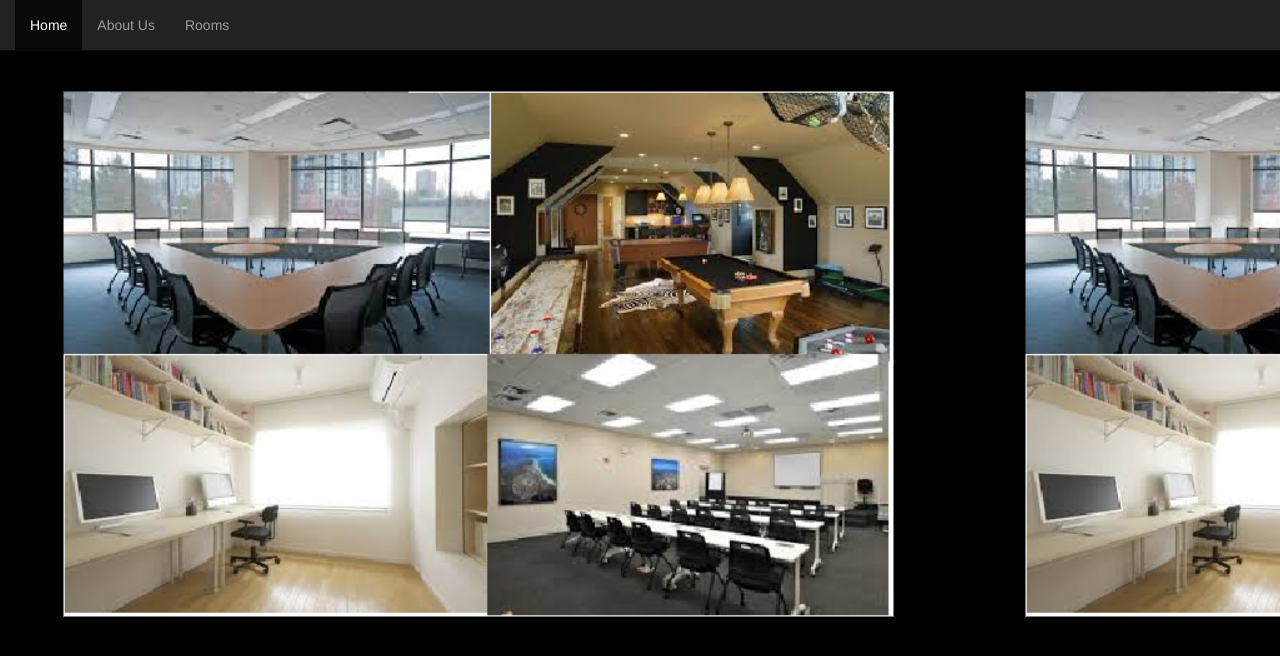
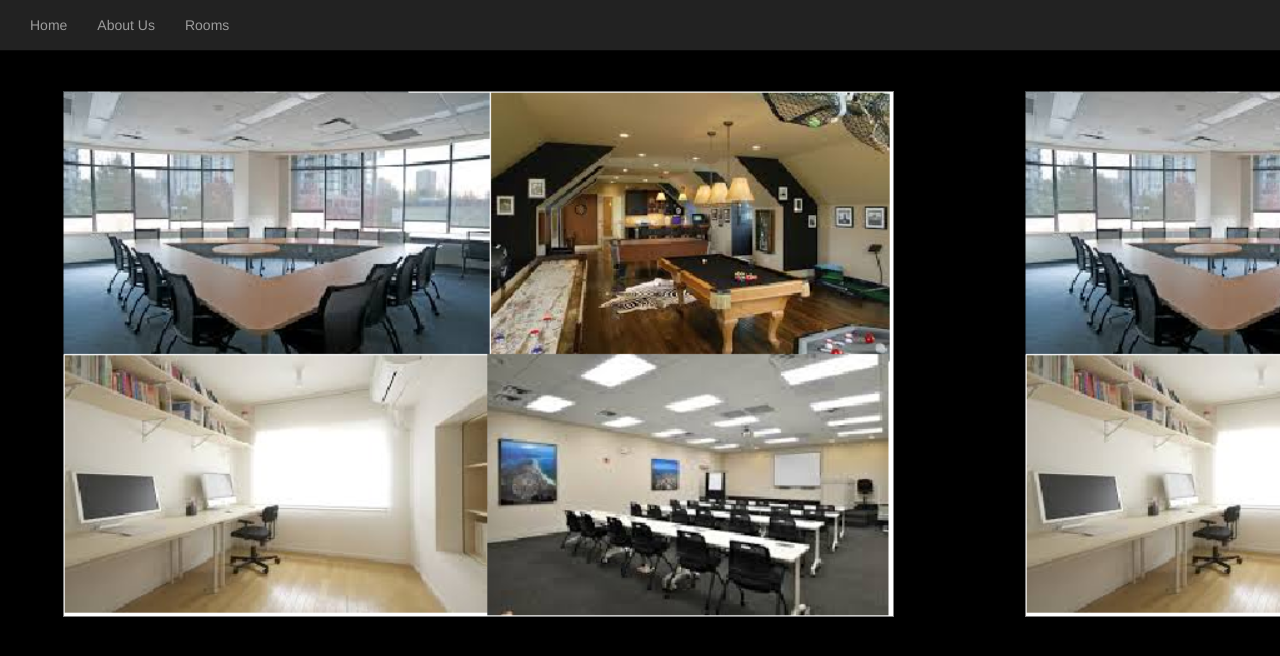
Before and after one commit to Vynessa/room-checking-app, a plain HTML site: page index.html in a window 1280 px wide. Drawn offline with nearby package versions, Linux system fonts and the light colour scheme.

Commit message:
New Html

```diff
--- a/index.html
+++ b/index.html
@@ -31,7 +31,7 @@
         <div class="collapse navbar-collapse" id="bs-example-navbar-collapse-1">
 
           <ul class="nav navbar-nav">
-            <li class="active"><a href="#">Home <span class="sr-only"></span></a></li>
+            <li><a href="#">Home </a></li>
             <li><a href="#">About Us</a></li>
             <li><a href="#">Rooms</a></li>
 
```
